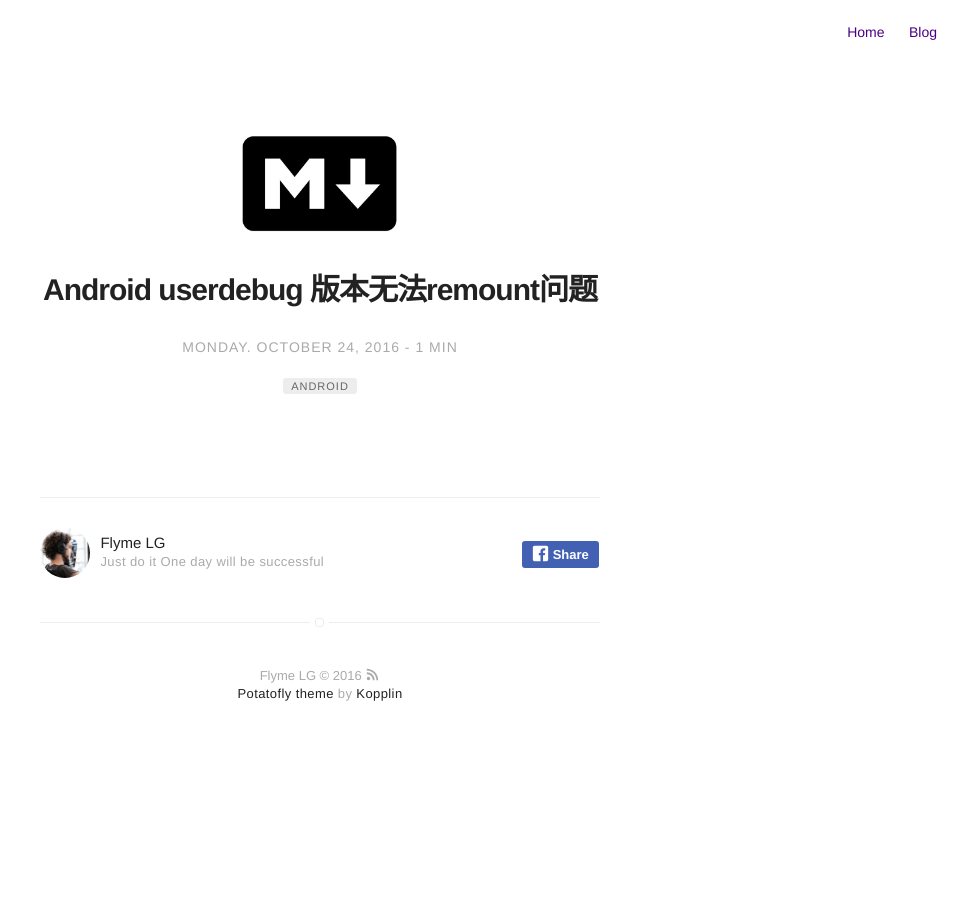
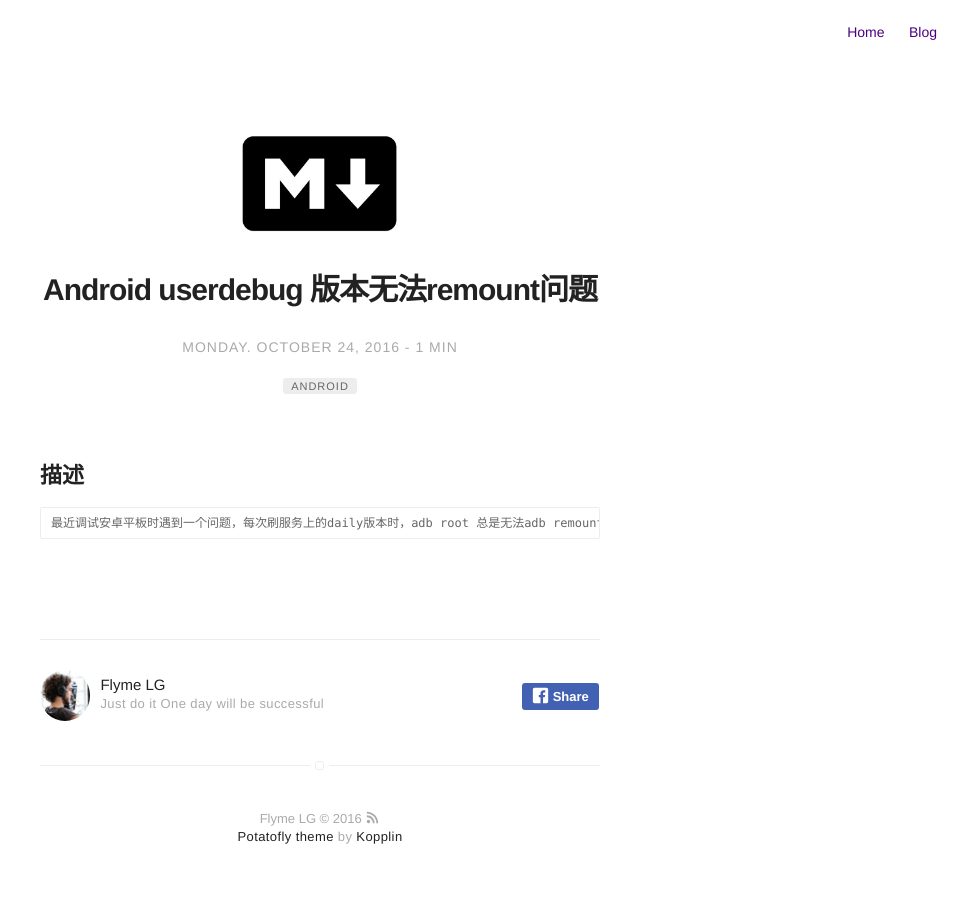
Before and after one commit to potatofly/potatofly.github.io, a Jekyll site: the page built from _posts/2016-10-24-android-remount failed.md, in a window 1280 px wide. Shown: the whole page, without its empty margins (320-1280 px from the left). Built offline with Jekyll 4.4.1, drawn with Linux system fonts in a browser that asks for light colours.

Commit message:
Update 2016-10-24-android-remount failed.md

```diff
--- a/_posts/2016-10-24-android-remount failed.md
+++ b/_posts/2016-10-24-android-remount failed.md
@@ -9,3 +9,7 @@ blog: true
 author: potatofly
 description: remount failed describe
 ---
+
+## 描述
+
+    最近调试安卓平板时遇到一个问题，每次刷服务上的daily版本时，adb root 总是无法adb remount。但是刷本地版本时能够remount。
```
